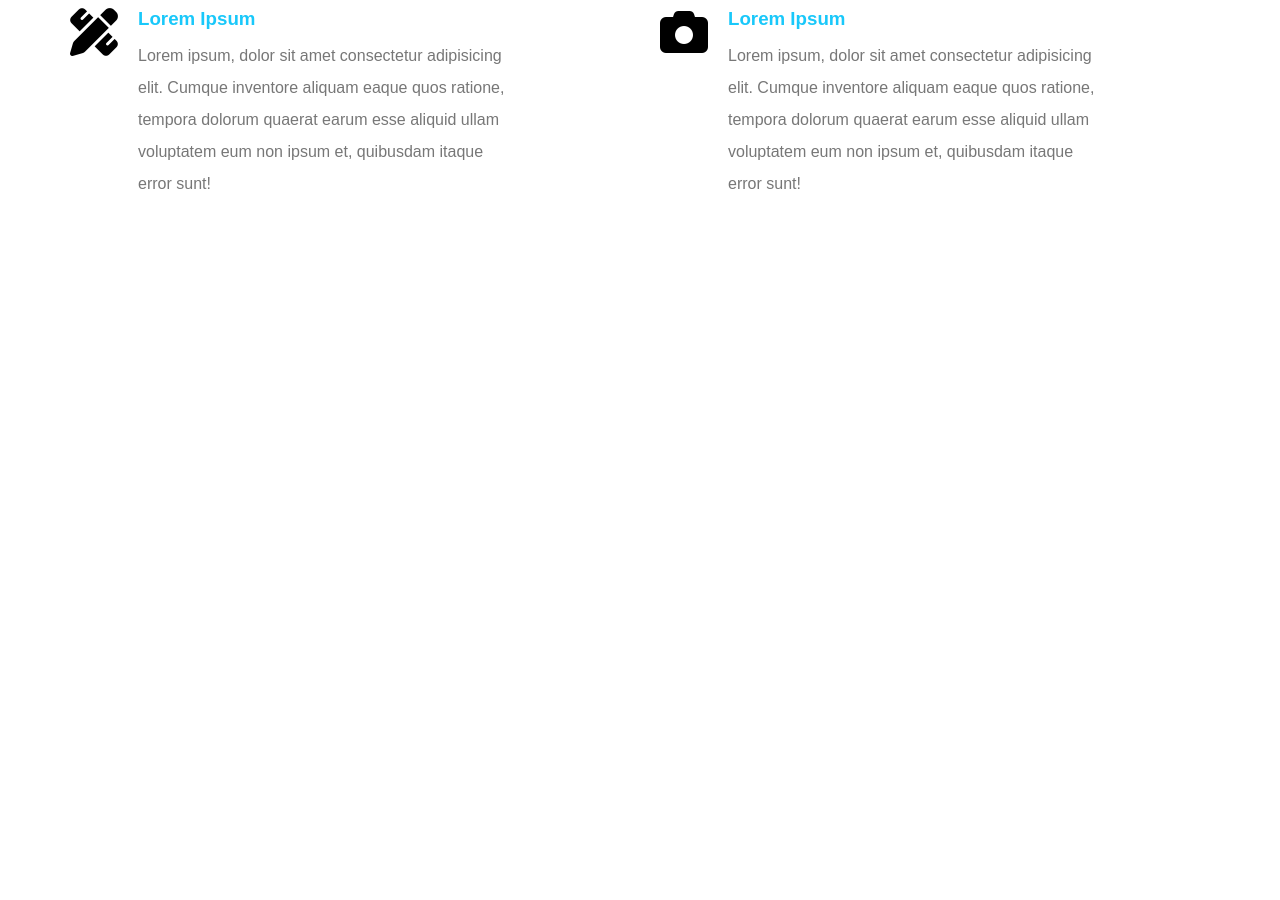
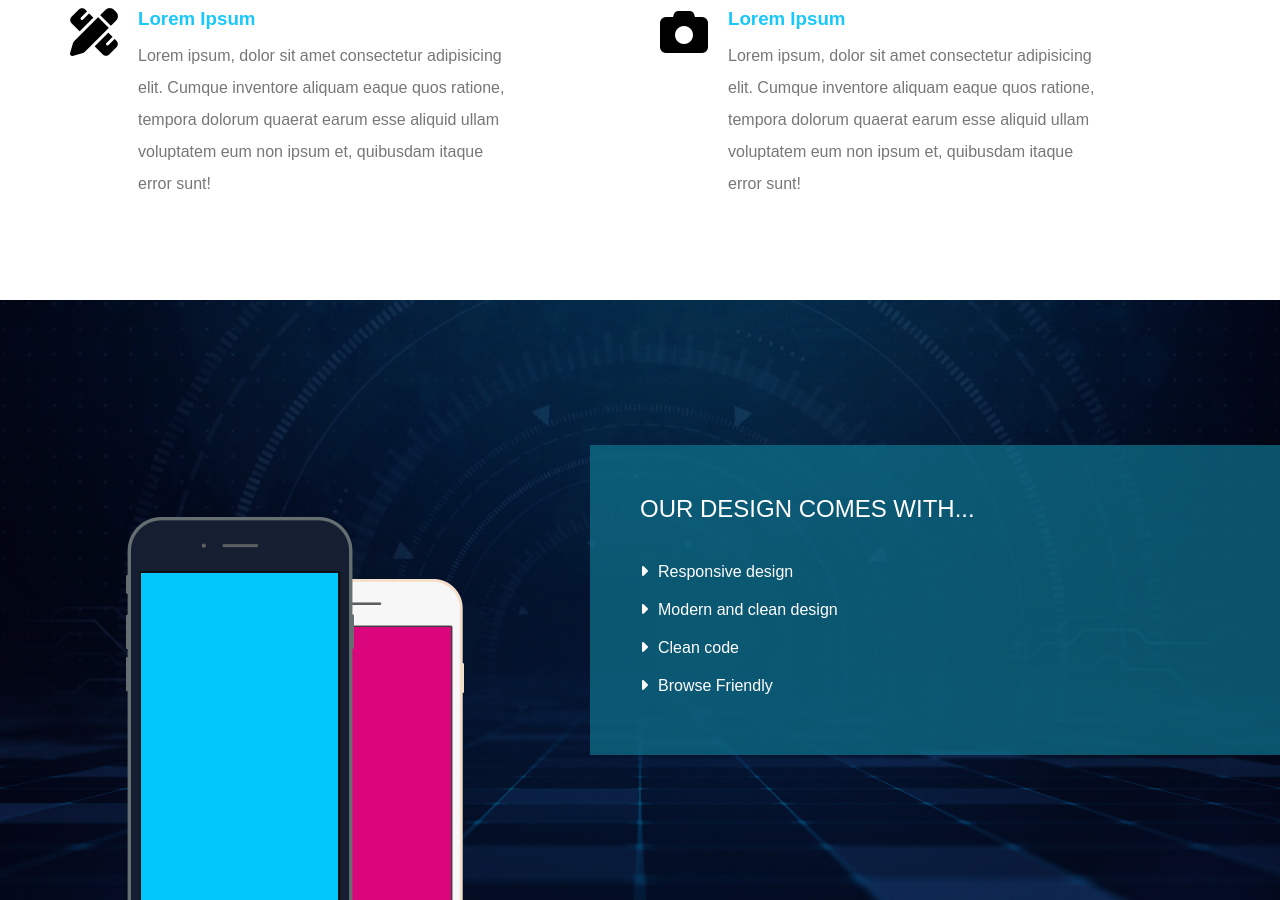
Before and after one commit to aelkadah/Kasper_2nd_Template, a plain HTML site: page index.html in a window 1280 px wide. Shown: the part 1378-2278 px from the top of the page. Before the commit the page ends 1678 px from the top, so only its background shows below. Drawn offline with Linux system fonts and the light colour scheme.

Commit message:
Created design section

```diff
--- a/css/main.css
+++ b/css/main.css
@@ -42,6 +42,14 @@ ul {
   .container {
     width: 1170px;
   }
+}
+.overlay {
+  position: absolute;
+  background-color: rgb(0 0 0 / 60%);
+  width: 100%;
+  height: 100%;
+  left: 0;
+  top: 0;
 }
 h2.sec-heading {
   position: relative;
@@ -168,14 +176,6 @@ header nav .find i::after {
   background-size: cover;
   color: white;
 }
-.landing .overlay {
-  position: absolute;
-  background-color: rgb(0 0 0 / 60%);
-  width: 100%;
-  height: 100%;
-  left: 0;
-  top: 0;
-}
 .landing .content {
   position: absolute;
   background-color: var(--transparent-color);
@@ -264,5 +264,68 @@ header nav .find i::after {
 
 /* --------------------------- Design start --------------------------- */
 .design {
+  position: relative;
+  padding-top: var(--section-padding);
+  padding-bottom: var(--section-padding);
+  height: 600px;
+  background-color: black;
+  background-image: url(../imgs/design-features.jpg);
+  background-size: cover;
+  overflow: hidden;
+  display: flex;
+  align-items: center;
+}
+.design::after {
+  position: absolute;
+  content: "";
+  width: 100%;
+  height: 100%;
+  background-color: rgb(0 0 0 / 60%);
+  top: 0;
+  left: 0;
+}
+.design .image,
+.design .text {
+  position: relative;
+  flex: 1;
+  z-index: 2;
+}
+.design .image {
+  text-align: center;
+}
+@media (max-width: 991px) {
+  .design .image {
+    display: none;
+  }
+}
+.design .text {
+  background-color: var(--transparent-color);
+  color: white;
+  padding: 50px;
+}
+@media (max-width: 991px) {
+  .design .text {
+    width: 100%;
+  }
+}
+.design .image img {
+  position: relative;
+  bottom: -150px;
+}
+.design .text h2 {
+  font-weight: normal;
+  text-transform: uppercase;
+  margin-bottom: 30px;
+}
+.design .text ul li {
+  position: relative;
+  padding: 10px 0;
+}
+.design .text ul li::before {
+  position: relative;
+  font-family: "Font Awesome 5 Free";
+  font-weight: bold;
+  content: "\f0da";
+  margin-right: 10px;
 }
 /* --------------------------- Design end --------------------------- */
--- a/index.html
+++ b/index.html
@@ -115,7 +115,18 @@
       </div>
     </div>
     <div class="design">
-      <div class="container"></div>
+      <div class="image">
+        <img src="imgs/mobile.png" alt="Mobile" />
+      </div>
+      <div class="text">
+        <h2>Our design comes with...</h2>
+        <ul>
+          <li>Responsive design</li>
+          <li>Modern and clean design</li>
+          <li>Clean code</li>
+          <li>Browse Friendly</li>
+        </ul>
+      </div>
     </div>
   </body>
 </html>
```
